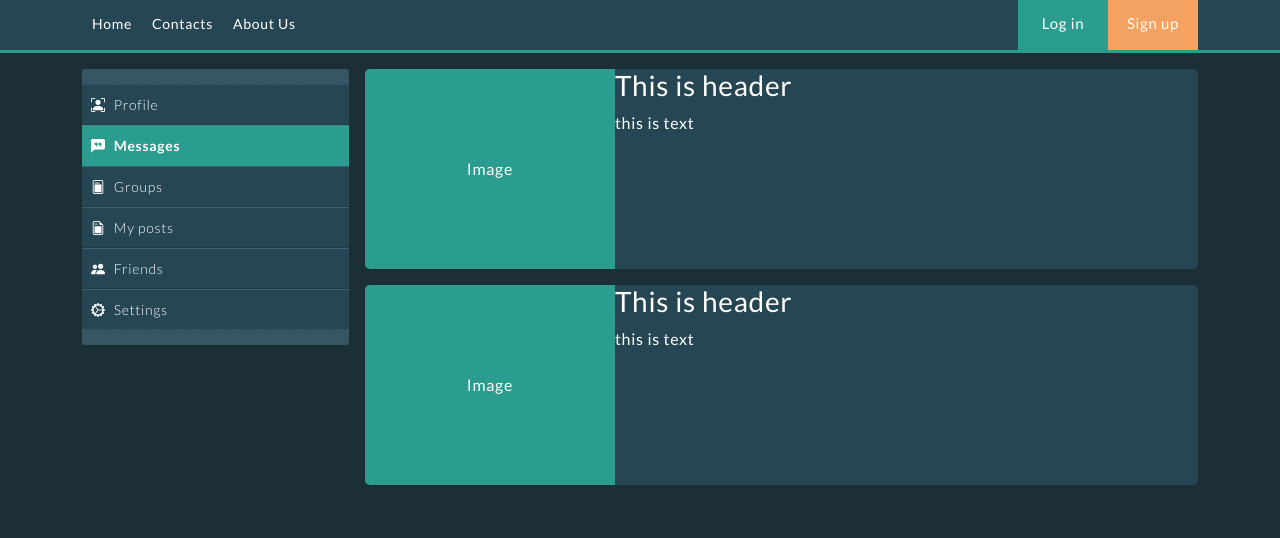
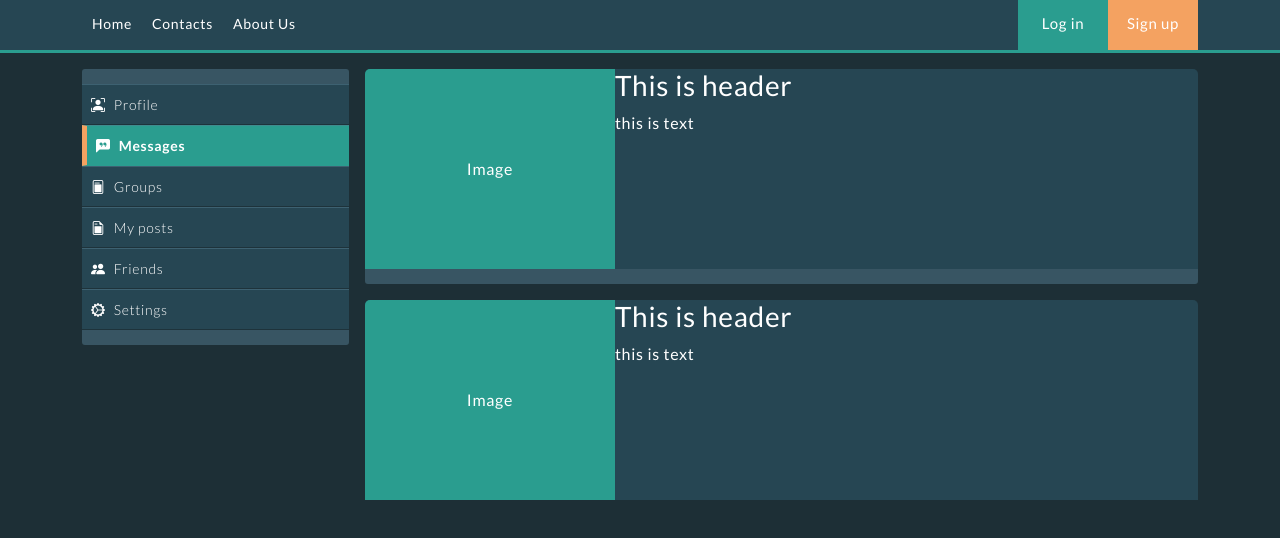
Before and after one commit to vladislavgrisyuk/Blog-t, a website: page index.html in a window 1280 px wide. Drawn offline with nearby package versions, Linux system fonts and the light colour scheme.

Commit message:
AddeD Added vars in style

```diff
--- a/index.html
+++ b/index.html
@@ -37,10 +37,8 @@
   <div class="container">
     <div class="row mt-3 gx-3">
       <div class="col">
-        <div class="sidebar-background">
-          <div class="sidebar-header">
+        <div class="sidebar-header">
 
-          </div>
         </div>
         <div class="sidebar">
           <ul class="d-flex">
@@ -52,16 +50,14 @@
             <li><a href="#"><i class="bi bi-gear-wide-connected"></i></i>Settings</a></li>
           </ul>
         </div>
-        <div class="sidebar-background">
-          <div class="sidebar-footer">
+        <div class="sidebar-footer">
 
-          </div>
         </div>
       </div>
       <div class="col-9">
         <div class="content">
-          <div class="article mb-3">
-            <div class="article__container">
+          <div class="article">
+            <div class="article__container mb-3">
               <div class="article-image">
                 <span>Image</span>
               </div>
@@ -74,6 +70,9 @@
                 </div>
               </div>
             </div>
+          </div>
+          <div class="sidebar-footer mb-3">
+
           </div>
           <div class="article mb-3">
             <div class="article__container">
--- a/style.css
+++ b/style.css
@@ -8,15 +8,18 @@
 }
 
 :root {
+    --body-bg: rgb(29, 47, 54);
     --main-bg: rgb(38, 70, 83);
-    --main-theme-menu: #2a9d8f;
+    --main-theme-color: #2a9d8f;
     --sub-theme-menu: #f4a261;
     --border-light-gray: rgb(56, 95, 110);
     --border-light-green: rgb(56, 95, 110);
+    --main-transparent-col: rgba(85, 125, 143, 0.5);
+    --main-transparent-dark-col: rgba(22, 33, 37, 0.5);
 }
 
 body {
-    background-color: rgb(29, 47, 54);
+    background-color: var(--body-bg);
 }
 
 ul {
@@ -43,12 +46,12 @@ ul {
 }
 
 .login-btn {
-    background-color: #2a9d8f !important;
+    background-color: var(--main-theme-color) !important;
 }
 
 header {
     height: 50px;
-    background-color: rgb(38, 70, 83);
+    background-color: var(--main-bg);
 }
 
 header a {
@@ -77,12 +80,12 @@ header a {
     font-size: 14px;
     justify-content: center;
     background-color: var(--main-bg);
+    transition: 0.3s;
 }
 
 .nav ul li a:hover {
-    background-color: rgba(30, 56, 66, 0.5);
+    background-color: rgba(0, 0, 0, 0.08);
     color: white;
-    transition: 0.3s;
 }
 
 .d-flex {
@@ -91,19 +94,19 @@ header a {
 
 .under-header-line {
     height: 3px;
-    background-color: #2a9d8f !important;
+    background-color: var(--main-theme-color) !important;
 }
 
 .sidebar-header {
     height: 15px;
-    background-color: rgba(85, 125, 143, 0.5);
+    background-color: var(--main-transparent-col);
     border-top-right-radius: 3px;
     border-top-left-radius: 3px;
 }
 
 .sidebar-footer {
     height: 15px;
-    background-color: rgba(85, 125, 143, 0.5);
+    background-color: var(--main-transparent-col);
     border-bottom-right-radius: 3px;
     border-bottom-left-radius: 3px;
 }
@@ -125,11 +128,14 @@ header a {
     display: block;
     padding: 9px 7px;
     color: white;
-    transition: color 0.2s;
+    transition-property: background-color, border;
+    transition-duration: 0.15s;
+    transition-timing-function: ease-in-out;
     font-size: 14px;
     font-weight: 300;
-    border-bottom: 1px solid rgba(30, 56, 66, 0.8);
-    border-top: 1px solid rgba(85, 125, 143, 0.5);
+    border-left: 0px solid var(--sub-theme-menu);
+    border-bottom: 1px solid var(--main-transparent-dark-col);
+    border-top: 1px solid var(--main-transparent-col);
 }
 
 .sidebar ul li a > i {
@@ -138,22 +144,24 @@ header a {
 }
 
 .sidebar ul li:last-child a {
-    border-bottom: 1px dashed rgba(85, 125, 143, 0.4);
+    /* border-bottom: 1px dashed var(--main-transparent-col); */
 }
 
 .sidebar ul li:first-child a {
-    border-top: 1px dashed rgba(85, 125, 143, 0.4);
+    /* border-top: 1px dashed var(--main-transparent-col); */
 }
 
 .sidebar-active {
-    background-color: var(--main-theme-menu);
-    border-bottom: 1px solid var(--main-theme-menu) !important;
+    background-color: var(--main-theme-color);
+    border-bottom: 1px solid var(--main-theme-color) !important;
+    border-left: 5px solid var(--sub-theme-menu) !important;
     font-weight: 700 !important;
 }
 
 .sidebar ul li a:hover {
-    background-color: var(--main-theme-menu);
-    border-bottom: 1px solid var(--main-theme-menu) !important;
+    background-color: var(--main-theme-color);
+    border-bottom: 1px solid var(--main-theme-color);
+    border-left: 5px solid var(--sub-theme-menu);
     /* color: rgb(38, 70, 83); */
     font-weight: 400;
 }
@@ -167,12 +175,13 @@ header a {
     display: flex;
     align-items: center;
     justify-content: center;
-    background-color: var(--main-theme-menu);
+    background-color: var(--main-theme-color);
 }
 
 .article {
     height: 200px;
-    border-radius: 5px;
+    border-top-left-radius: 5px;
+    border-top-right-radius: 5px;
     overflow: hidden;
 }
 
```
